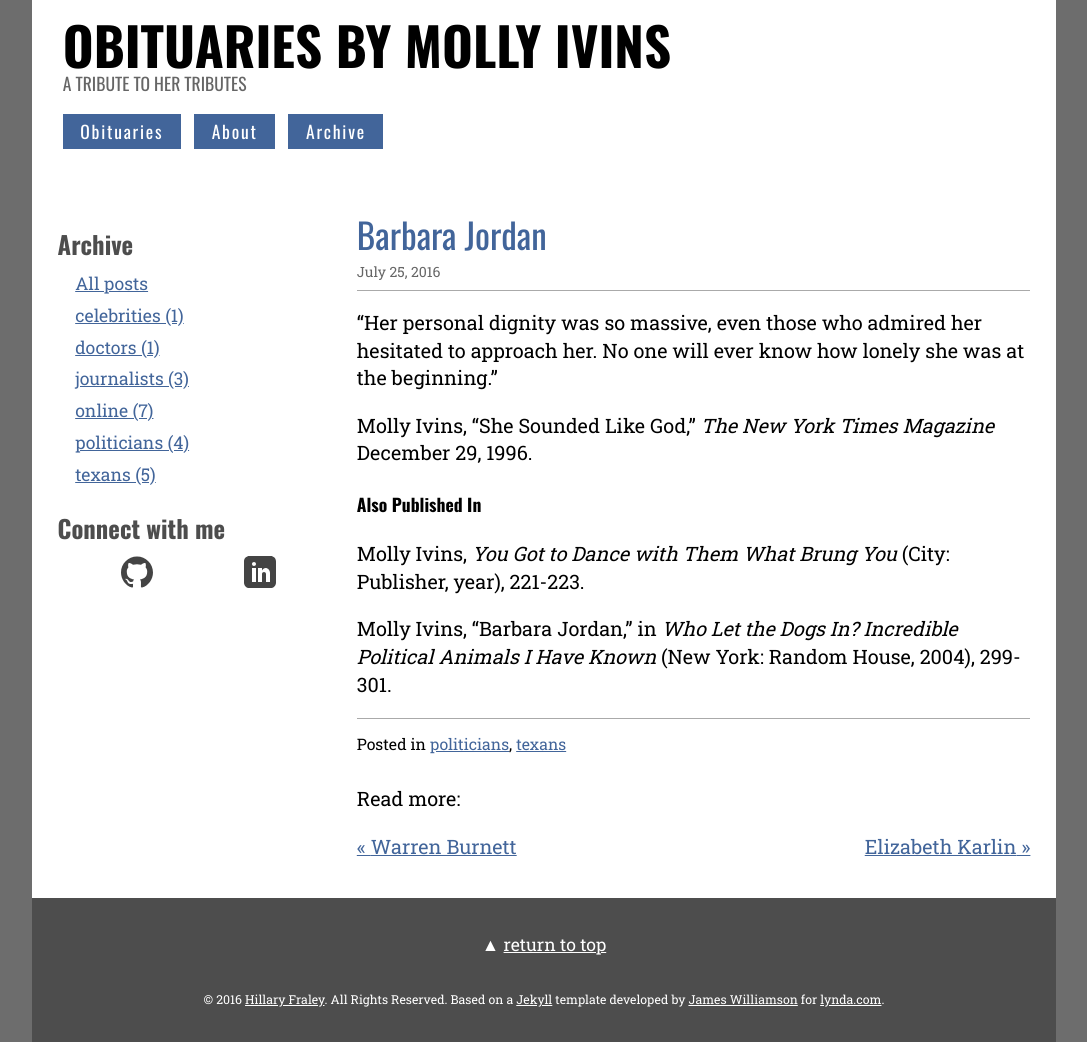
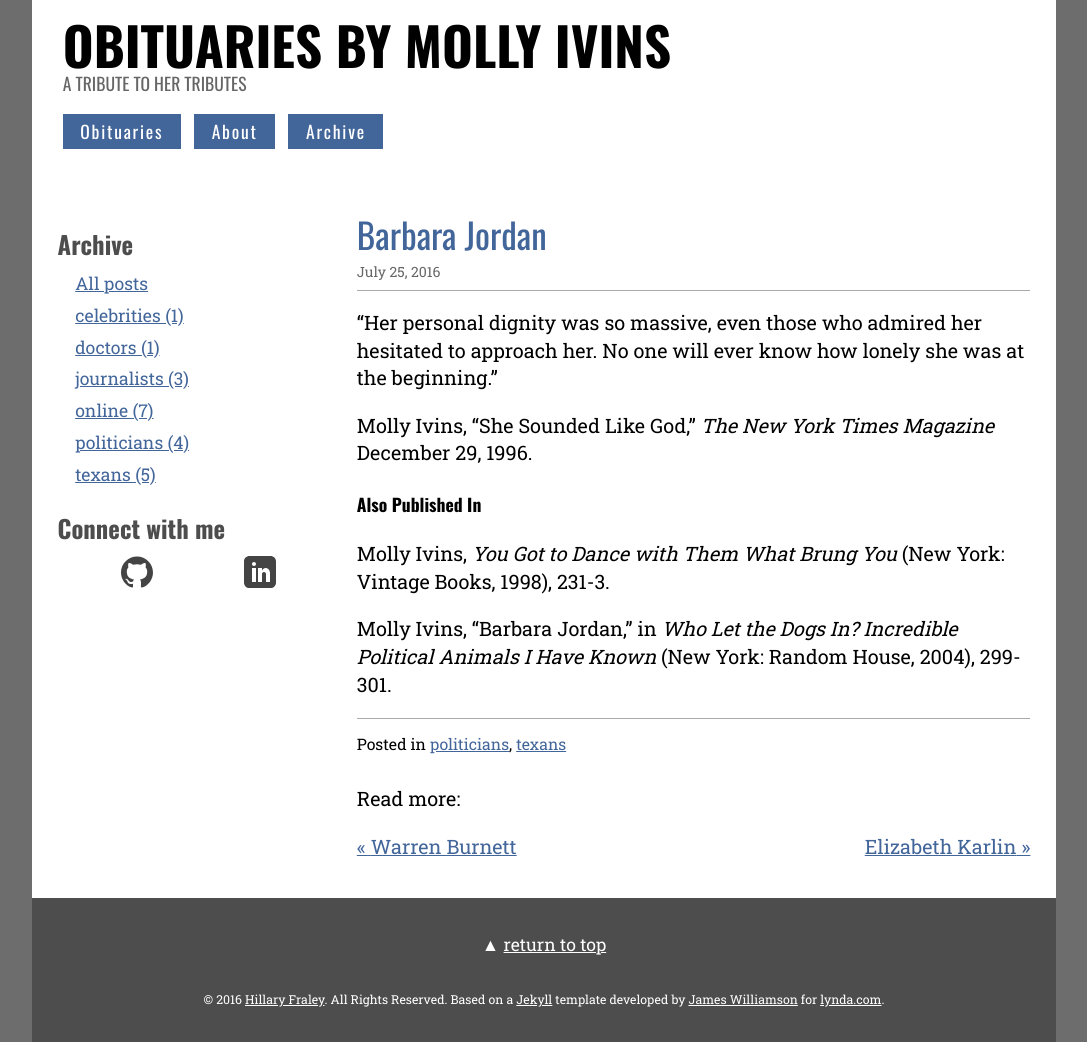
Before and after one commit to hillaryfraley/obits-by-molly-ivins, a Jekyll site: the page built from _posts/2016-07-25-barbara-jordan.md, in a window 1280 px wide. Shown: the whole page, without its empty margins (96-1183 px from the left). Built offline with Jekyll 4.4.1, drawn with Linux system fonts in a browser that asks for light colours.

Commit message:
corrected barbara jordan citation

```diff
--- a/_posts/2016-07-25-barbara-jordan.md
+++ b/_posts/2016-07-25-barbara-jordan.md
@@ -10,6 +10,6 @@ tags: [politicians, texans]
 Molly Ivins, "She Sounded Like God," *The New York Times Magazine* December 29, 1996.
 
 #### Also Published In
-Molly Ivins, *You Got to Dance with Them What Brung You* (City: Publisher, year), 221-223.
+Molly Ivins, *You Got to Dance with Them What Brung You* (New York: Vintage Books, 1998), 231-3.
 
 Molly Ivins, "Barbara Jordan," in *Who Let the Dogs In? Incredible Political Animals I Have Known* (New York: Random House, 2004), 299-301.
```
